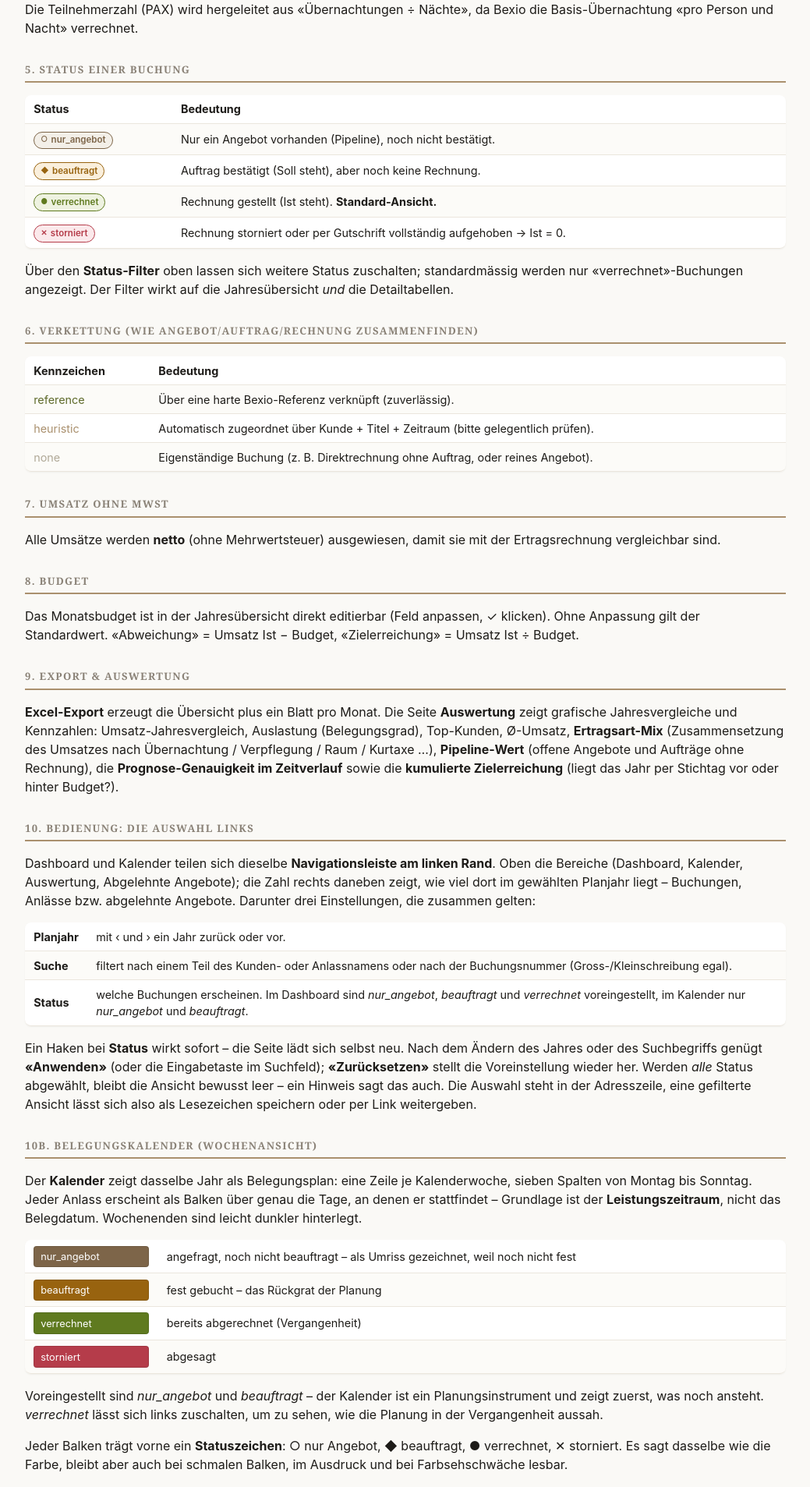
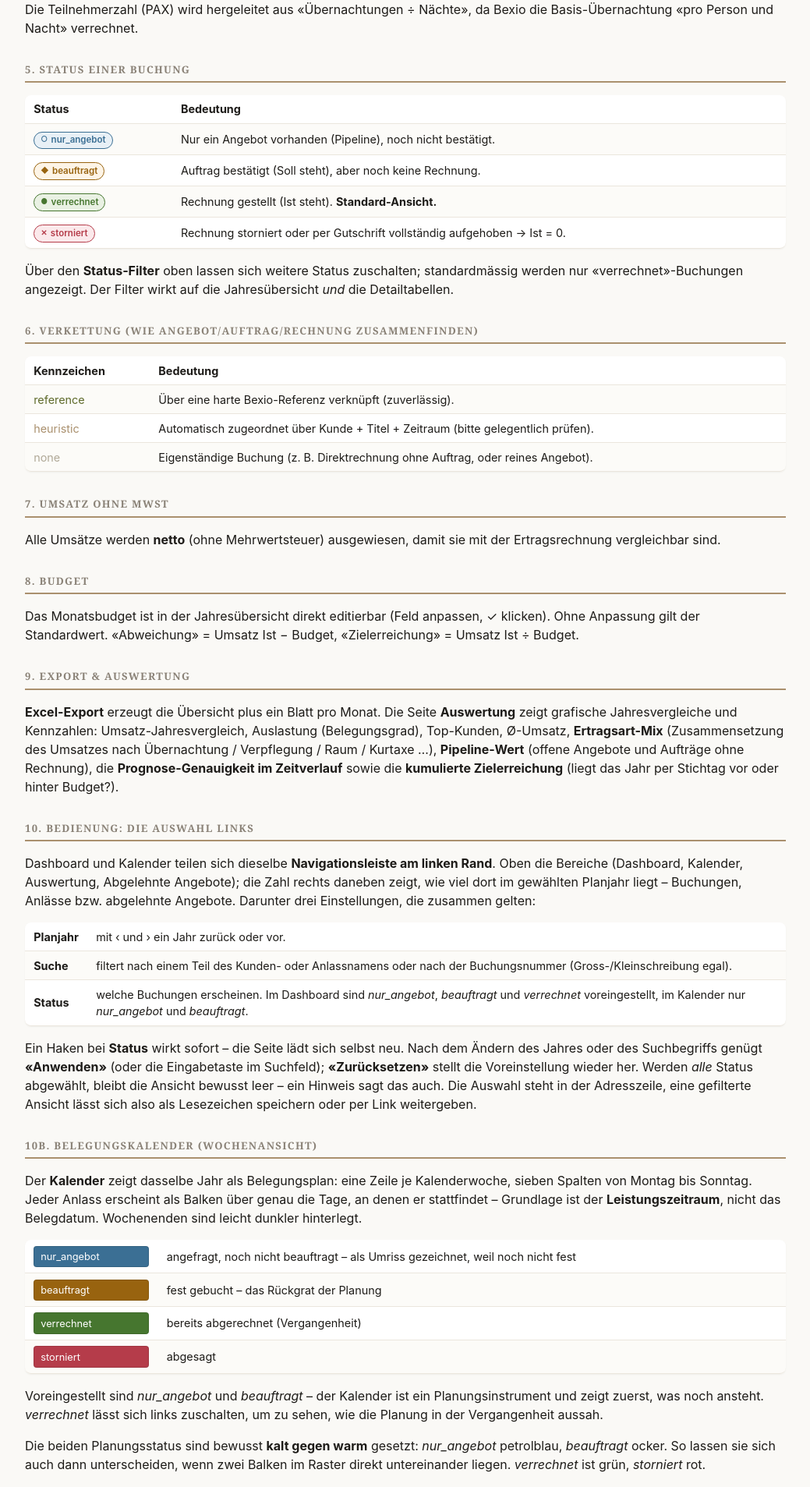
Before and after one commit to Bfluecki/AH_Planung, a FastAPI app: template app/web/templates/hilfe.html in a window 1280 px wide. Shown: the part 1680-3587 px from the top of the page at 78% size, without its empty margins (240-1279 px from the left). Run offline with FastAPI, Linux system fonts and the light colour scheme; the template is opened without the code that fills it, so the values that code supplies are empty.

Commit message:
Statusfarben: Angebot petrolblau statt braun
Angebot und Auftrag standen im Kalender als zwei warme Erdtoene
nebeneinander (Braun #7d6549 / Ocker #98630f, Lab-Abstand 32.6) und waren
praktisch nicht auseinanderzuhalten. Angebot ist jetzt petrolblau
(#3b6f94), also kalt gegen warm - Abstand 78.8 und auch bei
Gruenschwaeche 84.1. Verrechnet rueckt von Oliv auf ein klareres Gruen
(#46762f), damit auch das Paar Ocker/Gruen auf 48.5 kommt.

Alle sechs Paare liegen jetzt >= 45 auseinander, jede Farbe haelt
Kontrast >= 4.5 gegen weisse Schrift und gegen ihren Chip-Hintergrund.
Bei Gruenschwaeche bleiben Ocker/Gruen und Gruen/Rot nah beieinander -
dafuer traegt weiterhin ein Zeichen je Status die Information.

tests/test_statusfarben.py rechnet die Palette direkt aus dem Stylesheet
nach, damit eine spaetere Korrektur den Abstand nicht wieder verliert.

Co-Authored-By: Claude Opus 5 <noreply@anthropic.com>
Claude-Session: https://claude.ai/code/session_01MSZ5WmXvAWotWHAL2qCHEU

```diff
--- a/app/web/static/style.css
+++ b/app/web/static/style.css
@@ -17,13 +17,16 @@
     --color-border-strong: #ddd6ca;
     --color-row-alt: #fcfbf8;
 
-    /* Statusfarben: kraeftig und paarweise klar getrennt (geprueft auf Abstand
-       >= 25 im Lab-Raum und Kontrast >= 4.5 gegen weisse Schrift). Vier warme
-       Erdtoene liessen sich bei Gruenschwaeche nicht trennen - deshalb traegt
-       zusaetzlich ein Zeichen je Status die Information. */
-    --status-angebot: #7d6549;
+    /* Statusfarben. Angebot und Auftrag sind die beiden Status, die im Kalender
+       direkt nebeneinander stehen - deshalb steht dem warmen Ocker des Auftrags
+       jetzt ein kuehles Petrol gegenueber (Abstand 78.8 im Lab-Raum statt 32.6
+       bei den zwei Erdtoenen zuvor). Alle Paare liegen >= 45 auseinander und
+       halten Kontrast >= 4.5 gegen weisse Schrift. Bei Gruenschwaeche bleiben
+       Ocker/Gruen und Gruen/Rot nah beieinander - deshalb traegt zusaetzlich
+       ein Zeichen je Status die Information. */
+    --status-angebot: #3b6f94;
     --status-beauftragt: #98630f;
-    --status-verrechnet: #5f7a1f;
+    --status-verrechnet: #46762f;
     --status-storniert: #b53c4a;
     --radius: 8px;
     --shadow: 0 1px 2px rgba(40, 34, 26, 0.05);
@@ -189,11 +192,11 @@ tfoot td { font-weight: 700; background: var(--color-row-alt); border-top: 2px s
 }
 /* Das Zeichen vor dem Namen macht den Status auch ohne Farbe erkennbar. */
 .status::before { font-size: 0.85em; }
-.status-nur_angebot { color: var(--status-angebot); background: #f3efe8; }
+.status-nur_angebot { color: var(--status-angebot); background: #e8f0f6; }
 .status-nur_angebot::before { content: "○"; }
-.status-beauftragt { color: var(--status-beauftragt); background: #faefdc; }
+.status-beauftragt { color: var(--status-beauftragt); background: #fdf4e6; }
 .status-beauftragt::before { content: "◆"; }
-.status-verrechnet { color: var(--status-verrechnet); background: #eef2e0; }
+.status-verrechnet { color: var(--status-verrechnet); background: #e9f1e3; }
 .status-verrechnet::before { content: "●"; }
 .status-storniert { color: var(--status-storniert); background: #fbe9eb; }
 .status-storniert::before { content: "✕"; }
--- a/app/web/templates/hilfe.html
+++ b/app/web/templates/hilfe.html
@@ -152,9 +152,14 @@
         <p>Voreingestellt sind <em>nur_angebot</em> und <em>beauftragt</em> – der Kalender ist ein
         Planungsinstrument und zeigt zuerst, was noch ansteht. <em>verrechnet</em> lässt sich links
         zuschalten, um zu sehen, wie die Planung in der Vergangenheit aussah.</p>
+        <p>Die beiden Planungsstatus sind bewusst <strong>kalt gegen warm</strong> gesetzt:
+        <em>nur_angebot</em> petrolblau, <em>beauftragt</em> ocker. So lassen sie sich auch
+        dann unterscheiden, wenn zwei Balken im Raster direkt untereinander liegen.
+        <em>verrechnet</em> ist grün, <em>storniert</em> rot.</p>
         <p>Jeder Balken trägt vorne ein <strong>Statuszeichen</strong>: ○ nur Angebot,
         ◆ beauftragt, ● verrechnet, ✕ storniert. Es sagt dasselbe wie die Farbe, bleibt
-        aber auch bei schmalen Balken, im Ausdruck und bei Farbsehschwäche lesbar.</p>
+        aber auch bei schmalen Balken, im Ausdruck und bei Farbsehschwäche lesbar –
+        bei Grünschwäche liegen Ocker und Grün nahe beieinander.</p>
         <p><strong>Ein Klick auf einen Balken öffnet die zugehörige Detailzeile</strong> im
         Dashboard – mit passendem Jahr und Status und direkt zum richtigen Monat gesprungen.
         Im Dashboard lässt sich dieselbe Zeile jederzeit über die Suche nach der
```
Also changed, not shown: tests/test_statusfarben.py (added, +131 -0 lines).
